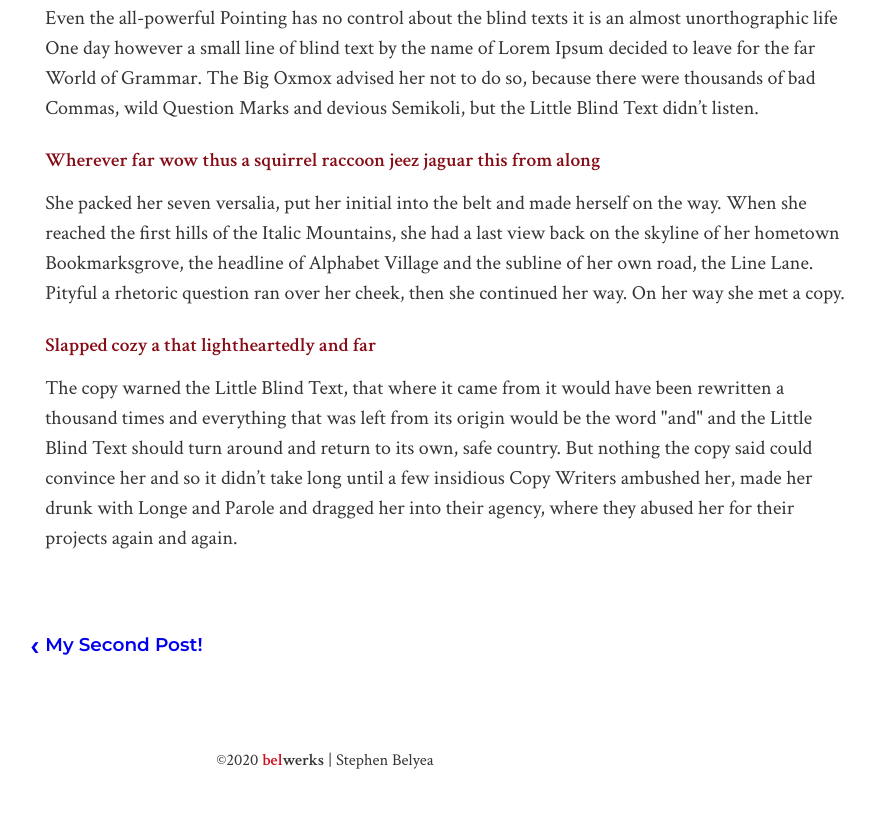
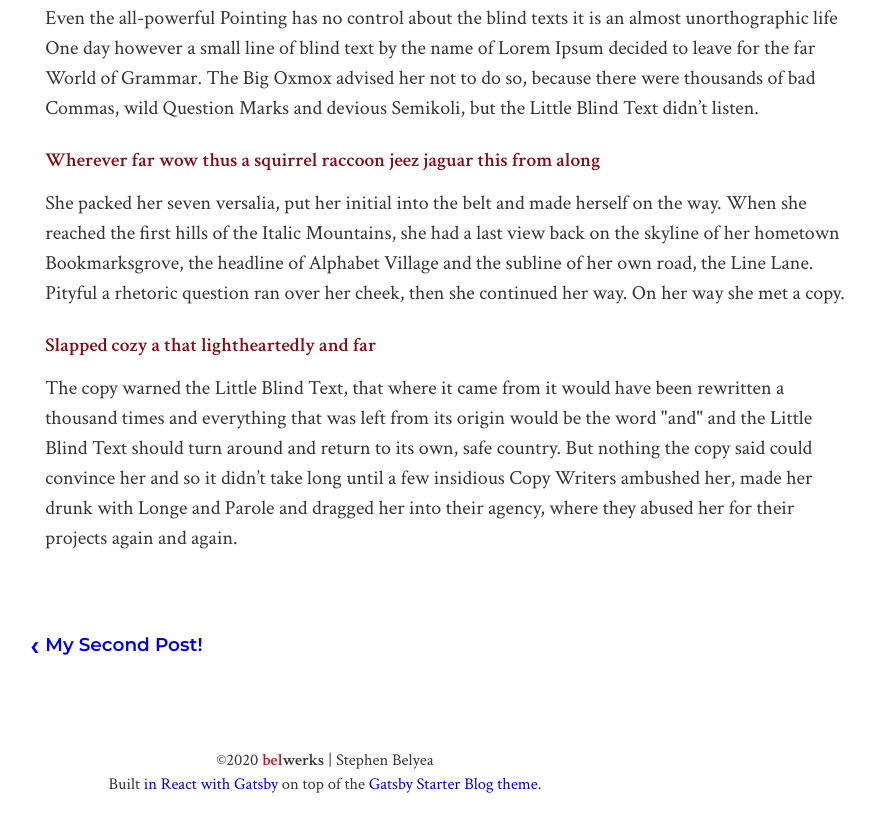
Before and after one commit to stephenbelyea/belwerks-blog, a Gatsby site: page /new-beginnings/ in a window 1280 px wide. Shown: the part 2486-3313 px from the top of the page, without its empty margins (315-1190 px from the left). Before the commit the page ends 3288 px from the top, so only its background shows below. Built offline with nearby package versions, Linux system fonts and the light colour scheme; Gatsby itself is replaced by a stand-in of ours.

Commit message:
Prettier fixes and Gatsby line in footer

```diff
--- a/src/components/bio.js
+++ b/src/components/bio.js
@@ -21,7 +21,7 @@ function Bio(props) {
       </p>
       <p>
         Feel free to reach out on{" "}
-        <a href={LINKS.LINKEDIN} target="_blank">
+        <a href={LINKS.LINKEDIN} target="_blank" rel="noreferrer">
           LinkedIn<span className="visually-hidden"> opens in new tab</span>
         </a>{" "}
         if you’re in Kitchener and want to grab some coffee. Thanks for stopping
--- a/src/components/layout.js
+++ b/src/components/layout.js
@@ -129,6 +129,25 @@ function Layout({ children }) {
             </a>{" "}
             | {site.siteMetadata.author}
           </p>
+          <p className="text-centre no-margin small">
+            Built{" "}
+            <a
+              href="https://www.gatsbyjs.com/"
+              target="_blank"
+              rel="noreferrer"
+            >
+              in React with Gatsby
+            </a>{" "}
+            on top of the{" "}
+            <a
+              href="https://www.gatsbyjs.com/starters/gatsbyjs/gatsby-starter-blog"
+              target="_blank"
+              rel="noreferrer"
+            >
+              Gatsby Starter Blog theme
+            </a>
+            .
+          </p>
         </footer>
       </div>
     </div>
--- a/src/templates/blog-post.js
+++ b/src/templates/blog-post.js
@@ -1,7 +1,6 @@
 import React from "react";
 import { Link, graphql } from "gatsby";
 import { Layout, SEO } from "../components";
-import { ROUTES } from "../constants";
 
 class BlogPostTemplate extends React.Component {
   render() {
```
